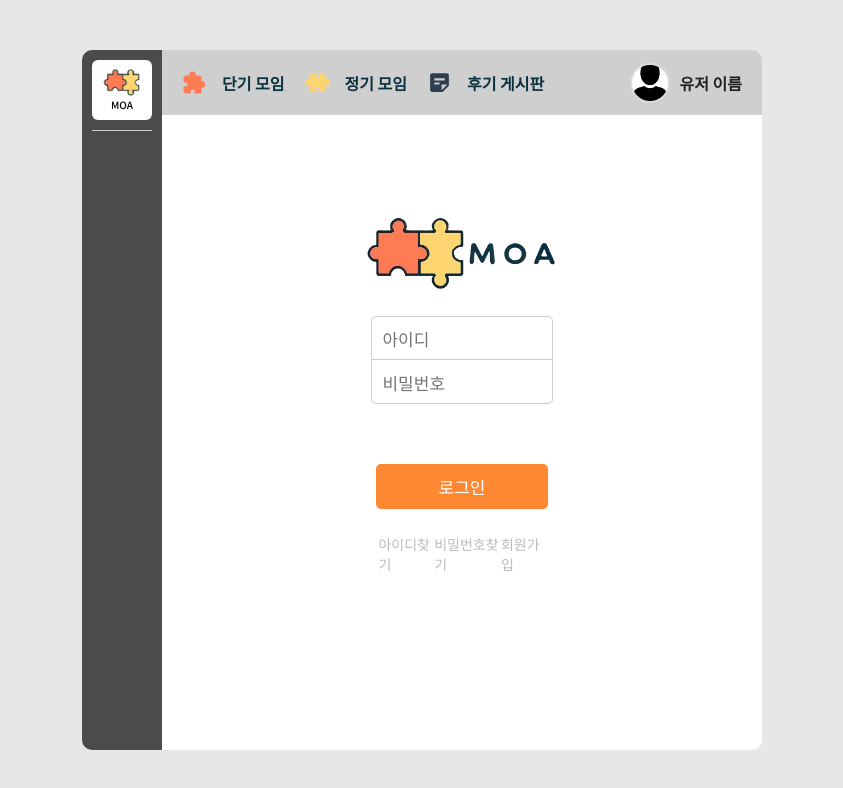
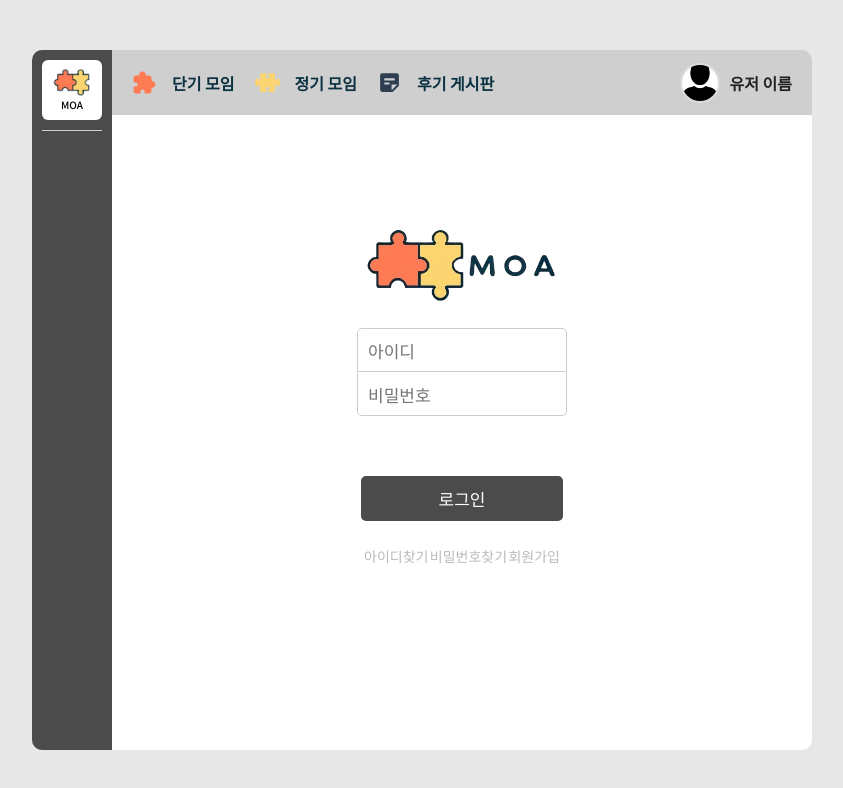
Before and after one commit to korea-iot-moa/moa-web, a React (Create React App) app in the folder moa/: page /signIn in a window 1280 px wide. Shown: the top 788 px of the page, without its empty margins (218-1061 px from the left). Built offline with nearby package versions, Linux system fonts and the light colour scheme.

Commit message:
new interface

```diff
--- a/moa/src/layouts/RootLayout/style.ts
+++ b/moa/src/layouts/RootLayout/style.ts
@@ -3,7 +3,7 @@ import { css } from "@emotion/react";
 export const fullDiv = css`
   box-sizing: border-box;
   margin: 0;
-  padding: 50px 300px;
+  padding: 50px 250px;
   width: 100%;
   height: 100vh;
   display: flex;
--- a/moa/src/views/Auth/SignIn/SignIn.tsx
+++ b/moa/src/views/Auth/SignIn/SignIn.tsx
@@ -4,8 +4,6 @@ import * as s from "./style";
 import * as logo from "../../../styles/LogoStyle";
 import logoImg from "../../../images/moaLogo.png";
 import { useNavigate } from "react-router-dom";
-import naver from "../../../images/naver.png";
-import kakao from "../../../images/kakao.png";
 import axios from "axios";
 import { SignInResponseDto } from "../../../types";
 import { useCookies } from "react-cookie";
--- a/moa/src/views/Auth/SignIn/style.ts
+++ b/moa/src/views/Auth/SignIn/style.ts
@@ -62,11 +62,11 @@ export const signInBtn = css`
   padding: 10px 5px 10px 5px;
   border-radius: 5px;
   border: none;
-  background-color: #ff8833;
+  background-color: #4b4b4b;
   color: #fff;
   cursor: pointer;
   &:hover {
-    background-color: #FF6433;
+    background-color: #1a1a1a;
   }
 `;
 
```
